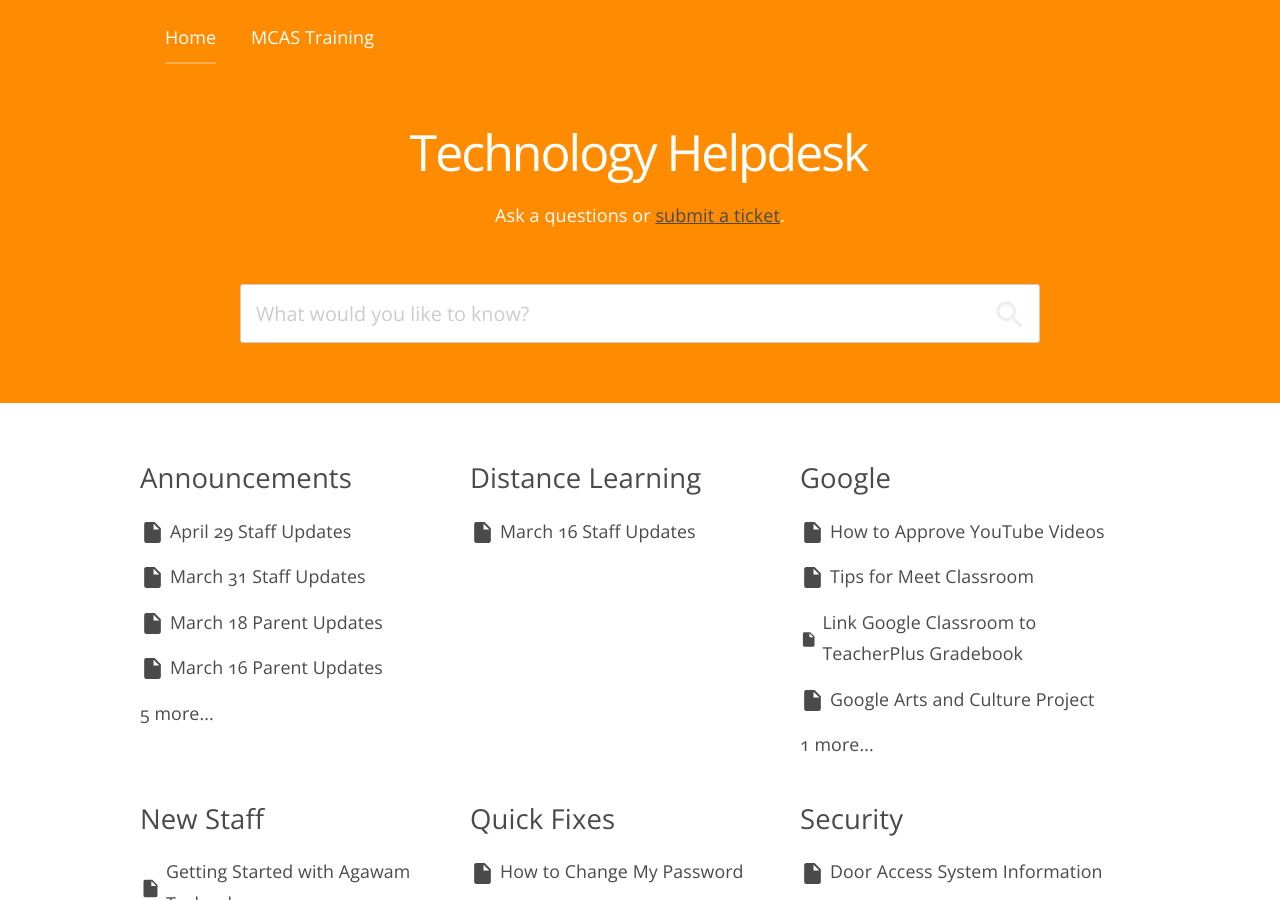
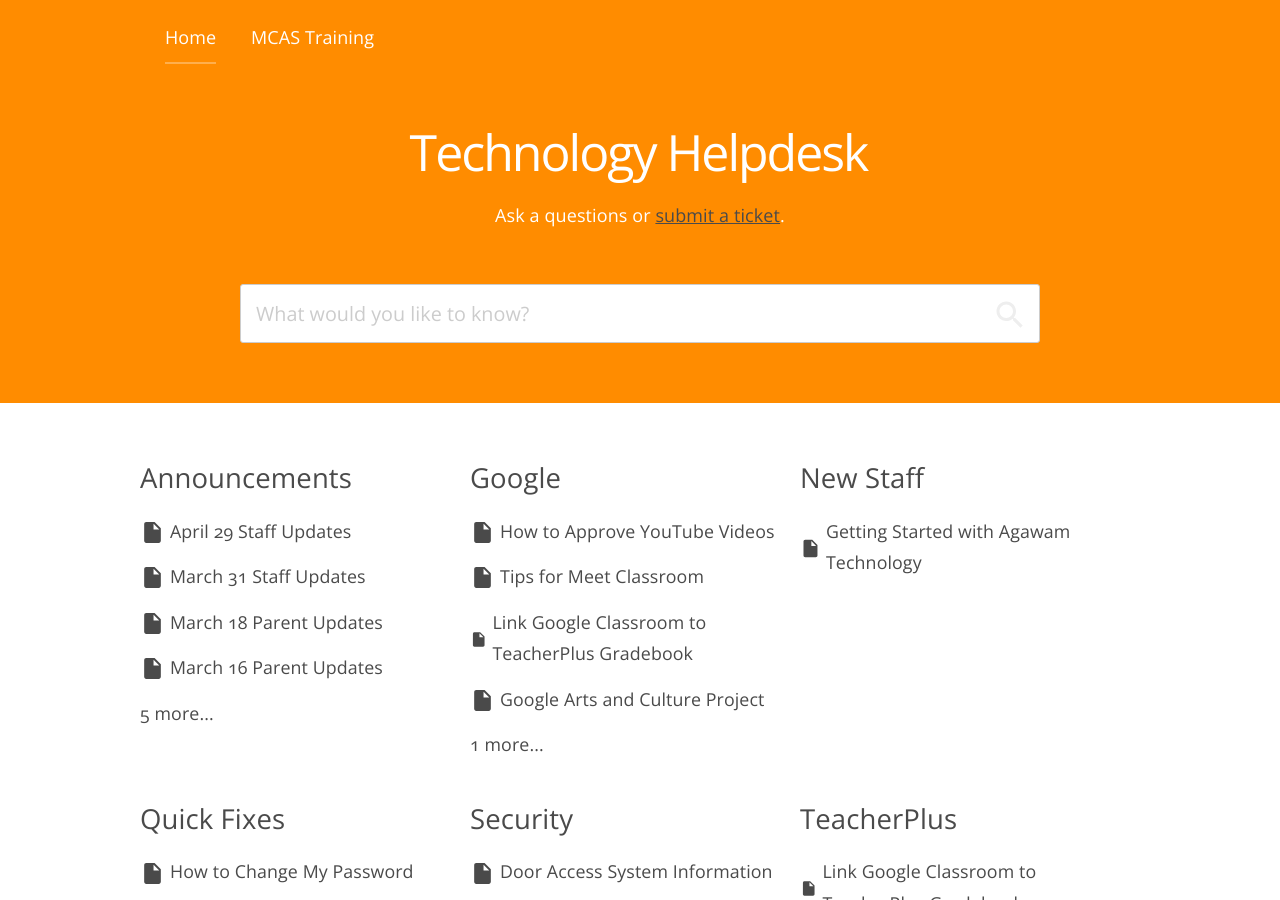
Before and after one commit to Agawam-IT/tech.agawamed.org, a Jekyll site: the page built from index.html, in a window 1280 px wide and 900 px high. Built offline with Jekyll 4.4.1, drawn with Linux system fonts in a browser that asks for light colours; nearby versions of some CDN libraries; a script that is not in the unit is left out.

Commit message:
Update 2020-03-16-distance-learning-updates.md

```diff
--- a/_posts/2020-03-16-distance-learning-updates.md
+++ b/_posts/2020-03-16-distance-learning-updates.md
@@ -5,7 +5,6 @@
 type: Document
 categories:
   - "announcements"
-  - "distance learning"
 ---
 Posted by Stephen Woicik on March 16, 2020
 
```
